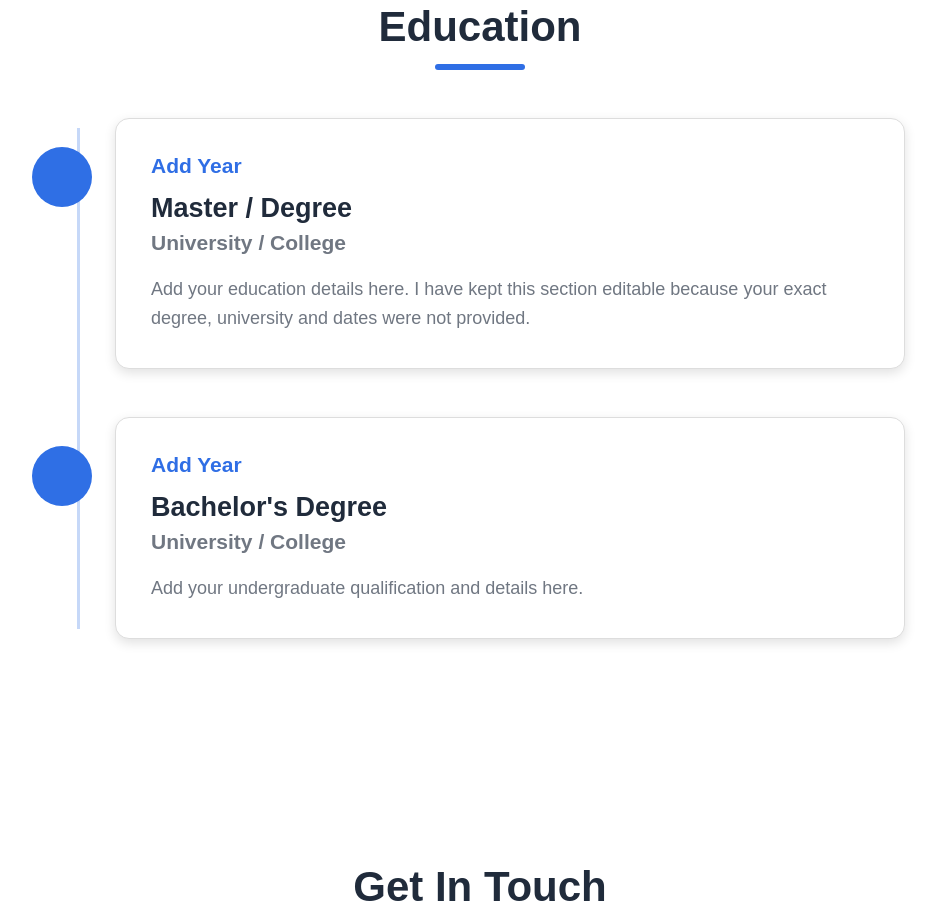
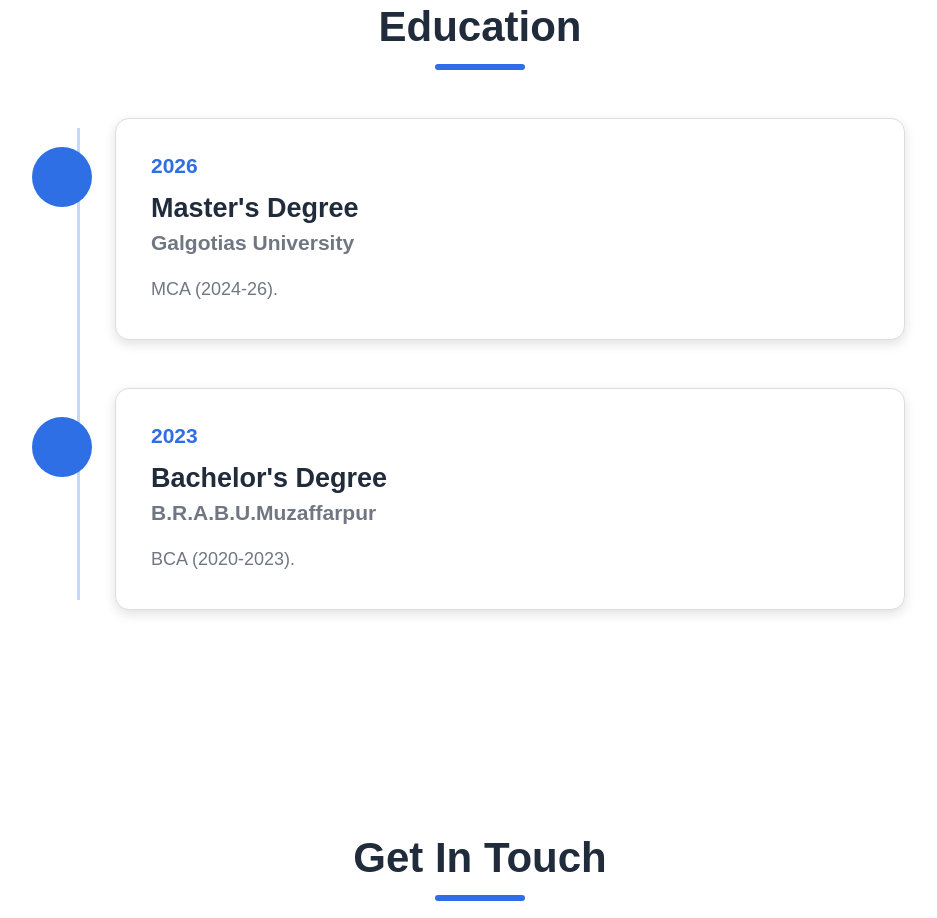
Before and after one commit to GautamKmr0452/Profile-Card, a plain HTML site: page index.html in a window 1280 px wide. Shown: the part 4084-5002 px from the top of the page, without its empty margins (160-1097 px from the left). Drawn offline with Linux system fonts and the light colour scheme.

Commit message:
Update education details and GitHub link

```diff
--- a/index.html
+++ b/index.html
@@ -133,8 +133,8 @@ footer{background:#202b3b;color:#aeb8c7;text-align:center;padding:55px 20px;font
 <section class="education" id="education">
 <h2 class="section-title">Education</h2>
 <div class="timeline">
-  <div class="edu"><div class="year">Add Year</div><h3>Master / Degree</h3><h4>University / College</h4><p>Add your education details here. I have kept this section editable because your exact degree, university and dates were not provided.</p></div>
-  <div class="edu"><div class="year">Add Year</div><h3>Bachelor's Degree</h3><h4>University / College</h4><p>Add your undergraduate qualification and details here.</p></div>
+  <div class="edu"><div class="year">2026</div><h3>Master's Degree</h3><h4>Galgotias University</h4><p>MCA (2024-26).</p></div>
+  <div class="edu"><div class="year">2023</div><h3>Bachelor's Degree</h3><h4>B.R.A.B.U.Muzaffarpur</h4><p>BCA (2020-2023).</p></div>
 </div>
 </section>
 
@@ -146,7 +146,7 @@ footer{background:#202b3b;color:#aeb8c7;text-align:center;padding:55px 20px;font
   <div class="contact-card"><div class="contact-icon">●</div><div><b>Location</b><span>New Delhi, India</span></div></div>
 </div>
 <div class="socials">
-  <a class="social" href="https://github.com/" target="_blank">GH</a>
+  <a class="social" href="https://github.com/GautamKmr0452" target="_blank">GH</a>
   <a class="social" href="https://www.linkedin.com/" target="_blank">in</a>
   <a class="social" href="mailto:babugautamsingh6@gmail.com">G</a>
 </div>
```
